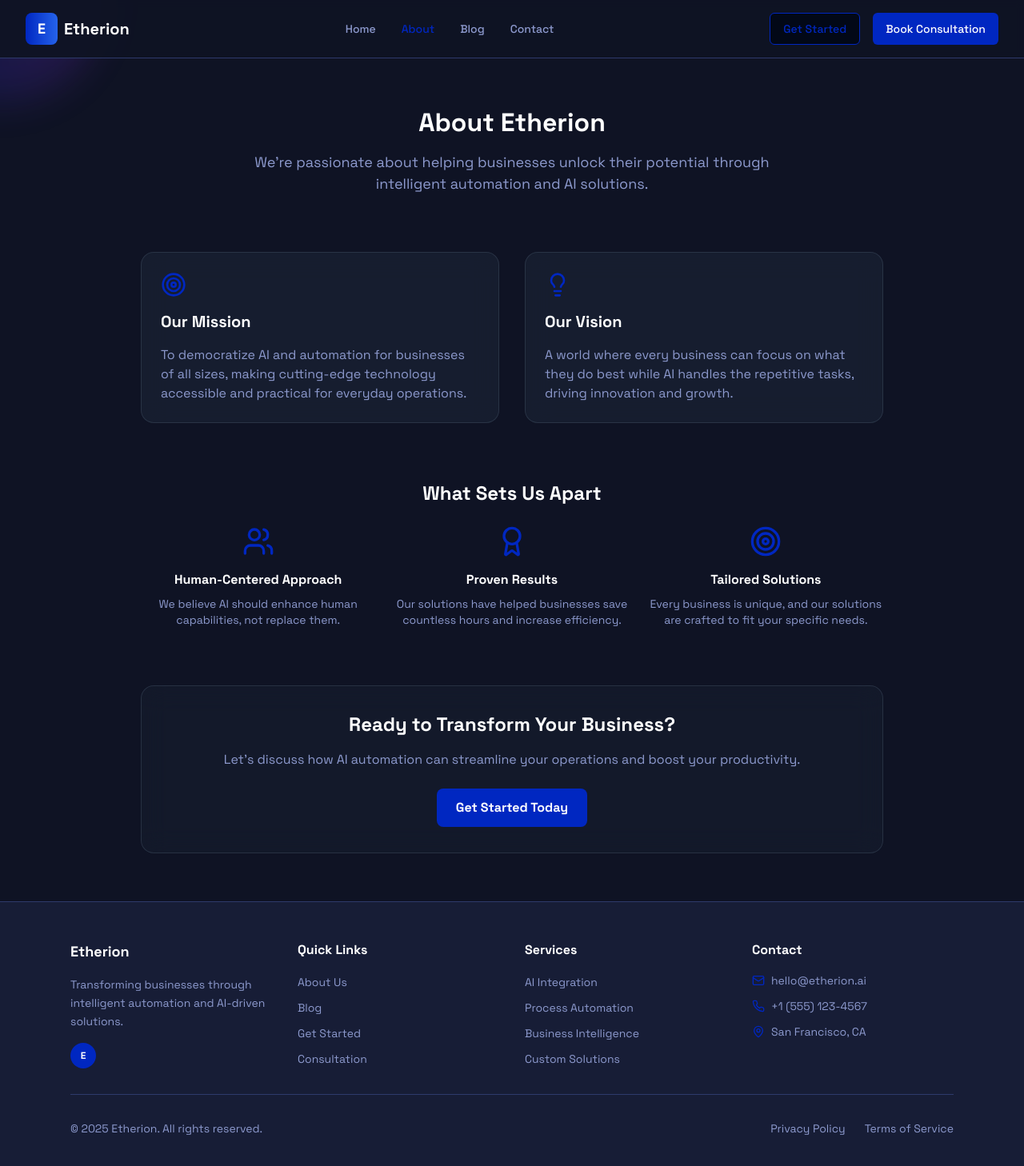
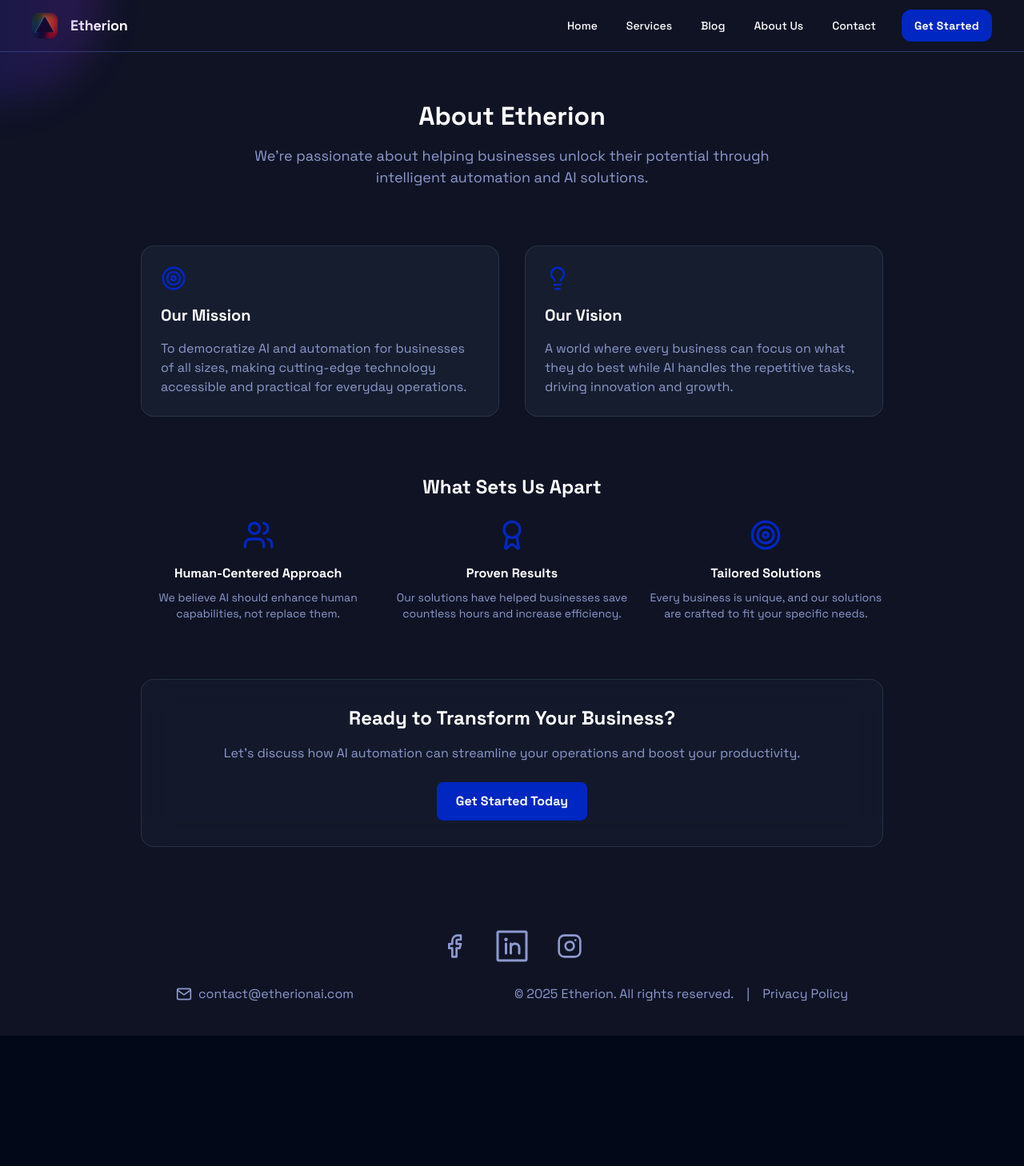
Before and after one commit to Saturn99X/etherion-ai-genesis, a React (Vite) app: page /about in a window 1280 px wide. Shown: the top 1458 px of the page at 80% size. After the commit the page ends 1295 px from the top, so only its background shows below. Built offline with nearby package versions, Linux system fonts and the light colour scheme.

Commit message:
Reverted to commit ab86da89e2dbd7eef4e1d4239923da69fc96d9c5

```diff
--- a/src/components/Footer.tsx
+++ b/src/components/Footer.tsx
@@ -1,78 +1,57 @@
 
-import { Mail, Phone, MapPin } from "lucide-react";
+import { Link } from "react-router-dom";
 
 const Footer = () => {
   return (
-    <footer className="bg-etherion-darkBlue border-t border-etherion-border py-12">
-      <div className="max-w-6xl mx-auto px-4 md:px-6">
-        <div className="grid grid-cols-1 md:grid-cols-4 gap-8">
-          {/* Company Info */}
-          <div className="space-y-4">
-            <h3 className="text-white text-lg font-semibold">Etherion</h3>
-            <p className="text-etherion-text text-sm leading-relaxed">
-              Transforming businesses through intelligent automation and AI-driven solutions.
-            </p>
-            <div className="flex space-x-4">
-              <div className="w-8 h-8 bg-etherion-blue rounded-full flex items-center justify-center">
-                <span className="text-white text-xs font-bold">E</span>
+    <footer className="flex justify-center">
+      <div className="flex max-w-[960px] flex-1 flex-col">
+        <div className="flex flex-col gap-6 px-5 py-10 sm:px-6 md:px-10 @container">
+
+          <div className="flex justify-center items-center gap-8">
+            <a href="https://web.facebook.com/profile.php?id=61575994394450" aria-label="Facebook" target="_blank" rel="noopener noreferrer">
+              {/* Facebook Icon SVG */}
+              <div className="text-etherion-text hover:text-etherion-blue transition-colors">
+                <svg xmlns="http://www.w3.org/2000/svg" width="32" height="32" viewBox="0 0 24 24" fill="none" stroke="currentColor" strokeWidth="2" strokeLinecap="round" strokeLinejoin="round">
+                  <path d="M18 2h-3a5 5 0 0 0-5 5v3H7v4h3v8h4v-8h3l1-4h-4V7a1 1 0 0 1 1-1h3z"></path>
+                </svg>
               </div>
-            </div>
+            </a>
+
+            <a href="https://www.linkedin.com/company/107378760/" aria-label="LinkedIn" target="_blank" rel="noopener noreferrer">
+              {/* LinkedIn Icon SVG */}
+              <div className="text-etherion-text hover:text-etherion-blue transition-colors">
+                <svg xmlns="http://www.w3.org/2000/svg" width="48" height="48" fill="currentColor" viewBox="0 0 256 256">
+                  <path
+                    d="M216,24H40A16,16,0,0,0,24,40V216a16,16,0,0,0,16,16H216a16,16,0,0,0,16-16V40A16,16,0,0,0,216,24Zm0,192H40V40H216V216ZM96,112v64a8,8,0,0,1-16,0V112a8,8,0,0,1,16,0Zm88,28v36a8,8,0,0,1-16,0V140a20,20,0,0,0-40,0v36a8,8,0,0,1-16,0V112a8,8,0,0,1,15.79-1.78A36,36,0,0,1,184,140ZM100,84A12,12,0,1,1,88,72,12,12,0,0,1,100,84Z"
+                  ></path>
+                </svg>
+              </div>
+            </a>
+
+            <a href="https://instagram.com" aria-label="Instagram" target="_blank" rel="noopener noreferrer">
+              {/* Instagram Icon SVG */}
+              <div className="text-etherion-text hover:text-etherion-blue transition-colors">
+                <svg xmlns="http://www.w3.org/2000/svg" width="32" height="32" viewBox="0 0 24 24" fill="none" stroke="currentColor" strokeWidth="2" strokeLinecap="round" strokeLinejoin="round">
+                  <rect x="2" y="2" width="20" height="20" rx="5" ry="5"></rect>
+                  <path d="M16 11.37A4 4 0 1 1 12.63 8 4 4 0 0 1 16 11.37z"></path>
+                  <line x1="17.5" y1="6.5" x2="17.5" y2="6.5"></line>
+                </svg>
+              </div>
+            </a>
           </div>
 
-          {/* Quick Links */}
-          <div className="space-y-4">
-            <h4 className="text-white text-md font-semibold">Quick Links</h4>
-            <ul className="space-y-2">
-              <li><a href="/about" className="text-etherion-text hover:text-white transition-colors text-sm">About Us</a></li>
-              <li><a href="/blog" className="text-etherion-text hover:text-white transition-colors text-sm">Blog</a></li>
-              <li><a href="/get-started" className="text-etherion-text hover:text-white transition-colors text-sm">Get Started</a></li>
-              <li><a href="/detailed-consultation" className="text-etherion-text hover:text-white transition-colors text-sm">Consultation</a></li>
-            </ul>
-          </div>
-
-          {/* Services */}
-          <div className="space-y-4">
-            <h4 className="text-white text-md font-semibold">Services</h4>
-            <ul className="space-y-2">
-              <li><span className="text-etherion-text text-sm">AI Integration</span></li>
-              <li><span className="text-etherion-text text-sm">Process Automation</span></li>
-              <li><span className="text-etherion-text text-sm">Business Intelligence</span></li>
-              <li><span className="text-etherion-text text-sm">Custom Solutions</span></li>
-            </ul>
-          </div>
-
-          {/* Contact */}
-          <div className="space-y-4">
-            <h4 className="text-white text-md font-semibold">Contact</h4>
-            <div className="space-y-3">
-              <div className="flex items-center space-x-2">
-                <Mail size={16} className="text-etherion-blue" />
-                <span className="text-etherion-text text-sm">hello@etherion.ai</span>
-              </div>
-              <div className="flex items-center space-x-2">
-                <Phone size={16} className="text-etherion-blue" />
-                <span className="text-etherion-text text-sm">+1 (555) 123-4567</span>
-              </div>
-              <div className="flex items-center space-x-2">
-                <MapPin size={16} className="text-etherion-blue" />
-                <span className="text-etherion-text text-sm">San Francisco, CA</span>
-              </div>
-            </div>
-          </div>
-        </div>
-
-        <div className="border-t border-etherion-border mt-8 pt-8">
-          <div className="flex flex-col md:flex-row justify-between items-center space-y-4 md:space-y-0">
-            <p className="text-etherion-text text-sm">
-              © 2025 Etherion. All rights reserved.
-            </p>
-            <div className="flex space-x-6">
-              <a href="/privacy-policy" className="text-etherion-text hover:text-white transition-colors text-sm">
-                Privacy Policy
-              </a>
-              <a href="#" className="text-etherion-text hover:text-white transition-colors text-sm">
-                Terms of Service
-              </a>
+          <div className="flex flex-col md:flex-row justify-between items-center w-full px-2 sm:px-5 gap-4 md:gap-0 text-center md:text-left">
+            <a href="mailto:contact@etherionai.com" className="text-etherion-text text-sm sm:text-base font-normal leading-normal hover:text-etherion-blue transition-colors flex items-center gap-2">
+              <svg xmlns="http://www.w3.org/2000/svg" width="20" height="20" viewBox="0 0 24 24" fill="none" stroke="currentColor" strokeWidth="2" strokeLinecap="round" strokeLinejoin="round" className="hidden sm:inline">
+                <path d="M4 4h16c1.1 0 2 .9 2 2v12c0 1.1-.9 2-2 2H4c-1.1 0-2-.9-2-2V6c0-1.1.9-2 2-2z"></path>
+                <polyline points="22,6 12,13 2,6"></polyline>
+              </svg>
+              contact@etherionai.com
+            </a>
+            <div className="flex flex-col sm:flex-row items-center gap-2 sm:gap-4 text-etherion-text text-sm sm:text-base font-normal leading-normal">
+              <span>© {new Date().getFullYear()} Etherion. All rights reserved.</span>
+              <span className="hidden sm:inline">|</span>
+              <Link to="/privacy-policy" className="hover:text-etherion-blue transition-colors">Privacy Policy</Link>
             </div>
           </div>
         </div>
--- a/src/components/Header.tsx
+++ b/src/components/Header.tsx
@@ -1,122 +1,116 @@
 
+import { Link } from "react-router-dom";
 import { useState } from "react";
-import { Link, useLocation } from "react-router-dom";
-import { Menu, X } from "lucide-react";
-import { Button } from "@/components/ui/button";
 
 const Header = () => {
-  const [isMenuOpen, setIsMenuOpen] = useState(false);
-  const location = useLocation();
+  const [isMobileMenuOpen, setIsMobileMenuOpen] = useState(false);
 
-  const navigation = [
-    { name: "Home", href: "/" },
-    { name: "About", href: "/about" },
-    { name: "Blog", href: "/blog" },
-    { name: "Contact", href: "/get-started" },
-  ];
+  const handleServicesClick = (e: React.MouseEvent) => {
+    e.preventDefault();
+    const element = document.querySelector('#services');
+    if (element) {
+      element.scrollIntoView({ behavior: 'smooth' });
+    } else {
+      // If not on home page, go to home page first then scroll
+      window.location.href = '/#services';
+    }
+  };
 
-  const isActive = (href: string) => {
-    if (href === "/" && location.pathname === "/") return true;
-    if (href !== "/" && location.pathname.startsWith(href)) return true;
-    return false;
+  const handleContactClick = (e: React.MouseEvent) => {
+    e.preventDefault();
+    const element = document.querySelector('footer');
+    if (element) {
+      element.scrollIntoView({ behavior: 'smooth' });
+    } else {
+      // If not on home page, go to home page first then scroll
+      window.location.href = '/#footer';
+    }
   };
 
   return (
-    <header className="relative z-50 bg-etherion-dark/95 backdrop-blur-sm border-b border-etherion-border">
-      <div className="max-w-7xl mx-auto px-4 sm:px-6 lg:px-8">
-        <div className="flex justify-between items-center py-4">
-          {/* Logo */}
-          <Link to="/" className="flex items-center space-x-2">
-            <div className="w-10 h-10 bg-gradient-to-r from-etherion-blue to-blue-600 rounded-lg flex items-center justify-center">
-              <span className="text-white font-bold text-lg">E</span>
+    <header className="flex items-center justify-between whitespace-nowrap border-b border-solid border-etherion-border px-4 sm:px-6 md:px-10 py-3">
+      <Link to="/" className="flex items-center gap-4 text-white">
+        <div className="size-8">
+          <img
+            src="/lovable-uploads/0bfe7ecb-cc02-4a55-ab15-adb14a2c6263.png"
+            alt="Etherion Logo"
+            className="w-full h-full object-contain rounded-lg"
+          />
         </div>
-            <span className="text-white text-xl font-bold">Etherion</span>
+        <h2 className="text-white text-lg font-bold leading-tight tracking-[-0.015em]">Etherion</h2>
       </Link>
 
-          {/* Desktop Navigation */}
-          <nav className="hidden md:flex items-center space-x-8">
-            {navigation.map((item) => (
+      <div className="hidden md:flex flex-1 justify-end gap-8">
+        <div className="flex items-center gap-9">
+          <Link className="text-white text-sm font-medium leading-normal hover:text-etherion-blue transition-colors" to="/">Home</Link>
+          <button
+            className="text-white text-sm font-medium leading-normal hover:text-etherion-blue transition-colors"
+            onClick={handleServicesClick}
+          >
+            Services
+          </button>
+          <Link className="text-white text-sm font-medium leading-normal hover:text-etherion-blue transition-colors" to="/blog">Blog</Link>
+          <Link className="text-white text-sm font-medium leading-normal hover:text-etherion-blue transition-colors" to="/about">About Us</Link>
+          <button
+            className="text-white text-sm font-medium leading-normal hover:text-etherion-blue transition-colors"
+            onClick={handleContactClick}
+          >
+            Contact
+          </button>
+        </div>
         <Link
-                key={item.name}
-                to={item.href}
-                className={`text-sm font-medium transition-colors ${
-                  isActive(item.href)
-                    ? "text-etherion-blue"
-                    : "text-etherion-text hover:text-white"
-                }`}
+          to="/get-started"
+          className="flex min-w-[84px] max-w-[480px] cursor-pointer items-center justify-center overflow-hidden rounded-xl h-10 px-4 bg-etherion-blue text-white text-sm font-bold leading-normal tracking-[0.015em]"
         >
-                {item.name}
-              </Link>
-            ))}
-          </nav>
-
-          {/* Desktop CTA */}
-          <div className="hidden md:flex items-center space-x-4">
-            <Link to="/get-started">
-              <Button
-                variant="outline"
-                className="border-etherion-blue text-etherion-blue hover:bg-etherion-blue hover:text-white"
-              >
-                Get Started
-              </Button>
-            </Link>
-            <Link to="/detailed-consultation">
-              <Button className="bg-etherion-blue hover:bg-blue-700 text-white">
-                Book Consultation
-              </Button>
+          <span className="truncate">Get Started</span>
         </Link>
       </div>
-
-          {/* Mobile menu button */}
       <div className="md:hidden">
-            <Button
-              variant="ghost"
-              size="sm"
-              onClick={() => setIsMenuOpen(!isMenuOpen)}
-              className="text-white hover:text-etherion-blue"
-            >
-              {isMenuOpen ? <X size={20} /> : <Menu size={20} />}
-            </Button>
-          </div>
+        <button className="text-white" onClick={() => setIsMobileMenuOpen(!isMobileMenuOpen)}>
+          {isMobileMenuOpen ? (
+            <svg xmlns="http://www.w3.org/2000/svg" width="24" height="24" viewBox="0 0 24 24" fill="none" stroke="currentColor" strokeWidth="2" strokeLinecap="round" strokeLinejoin="round">
+              <line x1="18" y1="6" x2="6" y2="18"></line>
+              <line x1="6" y1="6" x2="18" y2="18"></line>
+            </svg>
+          ) : (
+            <svg xmlns="http://www.w3.org/2000/svg" width="24" height="24" viewBox="0 0 24 24" fill="none" stroke="currentColor" strokeWidth="2" strokeLinecap="round" strokeLinejoin="round">
+              <line x1="4" x2="20" y1="12" y2="12"></line>
+              <line x1="4" x2="20" y1="6" y2="6"></line>
+              <line x1="4" x2="20" y1="18" y2="18"></line>
+            </svg>
+          )}
+        </button>
       </div>
 
-        {/* Mobile Navigation */}
-        {isMenuOpen && (
-          <div className="md:hidden pb-4 border-t border-etherion-border mt-4 pt-4">
-            <nav className="flex flex-col space-y-4">
-              {navigation.map((item) => (
+      {/* Mobile Menu */}
+      {isMobileMenuOpen && (
+        <div className="absolute top-16 left-0 right-0 bg-slate-800 md:hidden p-4 border-b border-etherion-border">
+          <nav className="flex flex-col gap-4">
+            <Link className="text-white text-sm font-medium leading-normal hover:text-etherion-blue transition-colors" to="/" onClick={() => setIsMobileMenuOpen(false)}>Home</Link>
+            <button
+              className="text-white text-sm font-medium leading-normal hover:text-etherion-blue transition-colors text-left"
+              onClick={(e) => { handleServicesClick(e); setIsMobileMenuOpen(false); }}
+            >
+              Services
+            </button>
+            <Link className="text-white text-sm font-medium leading-normal hover:text-etherion-blue transition-colors" to="/blog" onClick={() => setIsMobileMenuOpen(false)}>Blog</Link>
+            <Link className="text-white text-sm font-medium leading-normal hover:text-etherion-blue transition-colors" to="/about" onClick={() => setIsMobileMenuOpen(false)}>About Us</Link>
+            <button
+              className="text-white text-sm font-medium leading-normal hover:text-etherion-blue transition-colors text-left"
+              onClick={(e) => { handleContactClick(e); setIsMobileMenuOpen(false); }}
+            >
+              Contact
+            </button>
             <Link
-                  key={item.name}
-                  to={item.href}
-                  onClick={() => setIsMenuOpen(false)}
-                  className={`text-sm font-medium transition-colors ${
-                    isActive(item.href)
-                      ? "text-etherion-blue"
-                      : "text-etherion-text hover:text-white"
-                  }`}
+              to="/get-started"
+              className="flex min-w-[84px] max-w-[480px] cursor-pointer items-center justify-center overflow-hidden rounded-xl h-10 px-4 bg-etherion-blue text-white text-sm font-bold leading-normal tracking-[0.015em] mt-2"
+              onClick={() => setIsMobileMenuOpen(false)}
             >
-                  {item.name}
+              <span className="truncate">Get Started</span>
             </Link>
-              ))}
-              <div className="flex flex-col space-y-2 pt-4">
-                <Link to="/get-started" onClick={() => setIsMenuOpen(false)}>
-                  <Button
-                    variant="outline"
-                    className="w-full border-etherion-blue text-etherion-blue hover:bg-etherion-blue hover:text-white"
-                  >
-                    Get Started
-                  </Button>
-                </Link>
-                <Link to="/detailed-consultation" onClick={() => setIsMenuOpen(false)}>
-                  <Button className="w-full bg-etherion-blue hover:bg-blue-700 text-white">
-                    Book Consultation
-                  </Button>
-                </Link>
-              </div>
           </nav>
         </div>
       )}
-      </div>
     </header>
   );
 };
```
Lines whose indentation alone changed are shown as unchanged.
